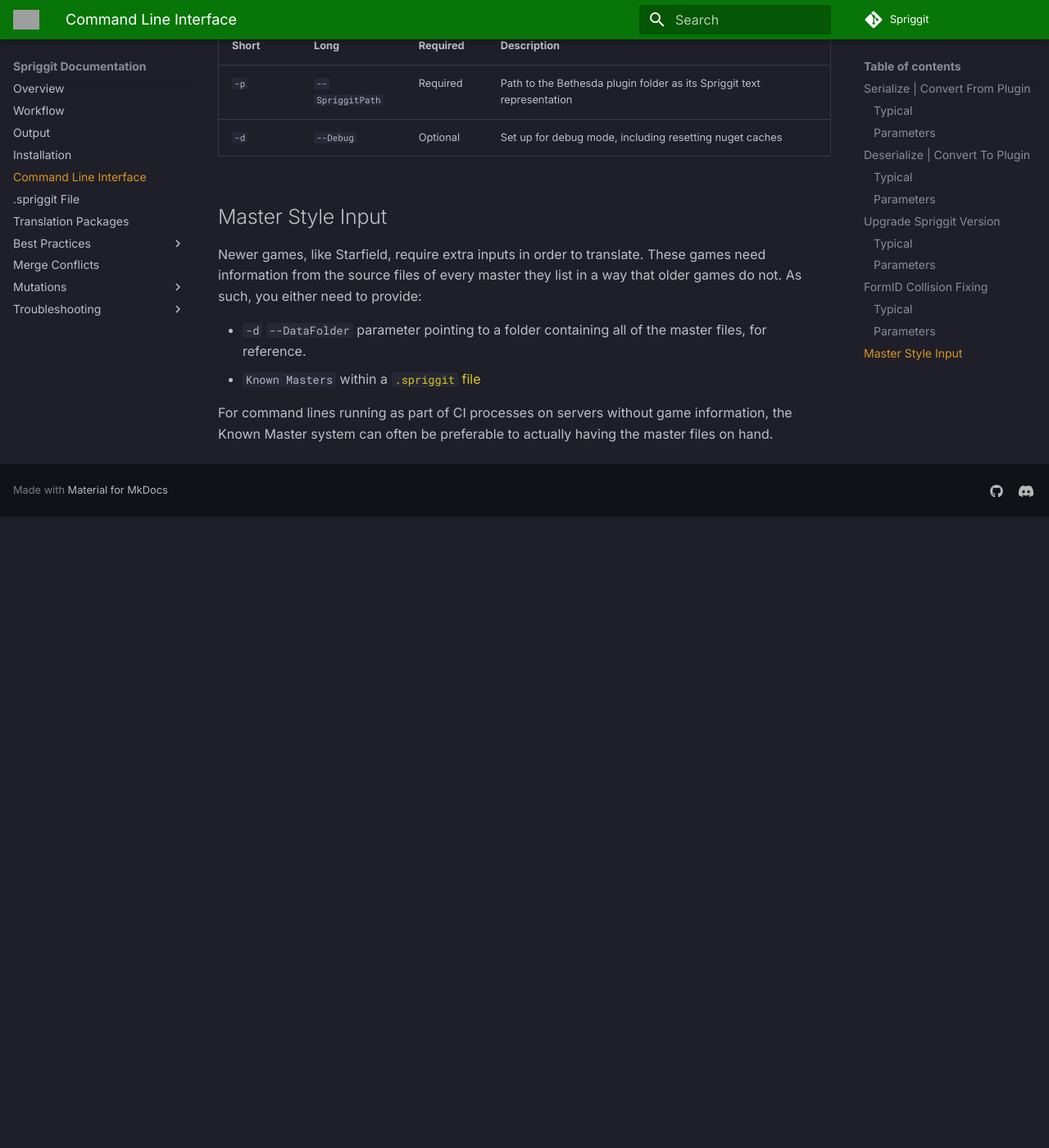
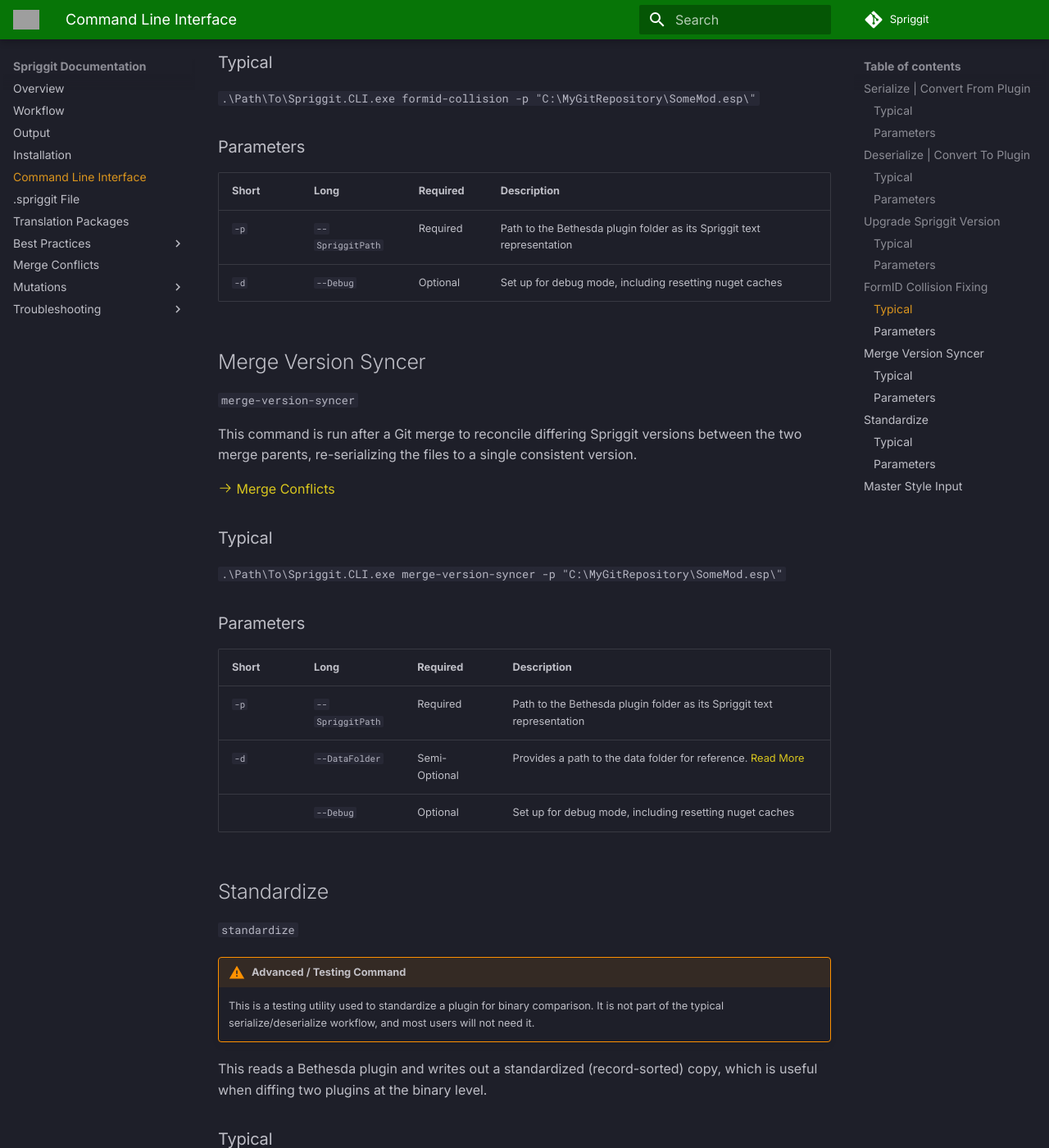
Before and after one commit to Mutagen-Modding/Spriggit, an MkDocs documentation site: the page built from docs/cli.md, in a window 1280 px wide and 1400 px high, scrolled down 4815 px. Shown: the whole window at 82% size. Built offline with MkDocs 1.6.1 and Material for MkDocs 9.7.7, drawn with Linux system fonts in a browser that asks for light colours; comment, search, counter and statistics services are not loaded; before the commit the page ends 5445 px from its top, so only the background shows below that; some of the changed text lies outside the part shown; grey boxes are pictures that could not be loaded.

Commit message:
Some more CLI docs

```diff
--- a/docs/cli.md
+++ b/docs/cli.md
@@ -23,6 +23,8 @@
 | `-p` | `--PackageName` | Semi-Optional | Spriggit serialization nuget package name to use for conversion.  Required if no `.spriggit` file is found. |
 | `-v` | `--PackageVersion` | Optional | Spriggit serialization nuget package version to use for conversion |
 | `-t` | `--Threads` | Optional | Maximum number of threads to use |
+| `-m` | `--ModKey` | Optional | ModKey override.  If left blank, the input file name is used |
+| `-c` | `--Check` | Optional | (default True).  Checks some basic correctness after serialization.  Not extensive. |
 | `-d` | `--DataFolder` | Semi-Optional | Provides a path to the data folder for reference.  [Read More](#master-style-input)  |
 | `-u` | `--ErrorOnUnknown` | Optional | (default True).  If on, will error out if any unknown records that are encountered |
 |      | `--Debug` | Optional | Set up for debug mode, including resetting nuget caches |
@@ -64,6 +66,7 @@
 | `-p` | `--PackageName` | Optional | Spriggit serialization nuget package name to use for conversion.  Leave blank to auto detect |
 | `-v` | `--PackageVersion` | Optional | Spriggit serialization nuget package version to use for conversion.  Leave blank to auto detect |
 | `-t` | `--Threads` | Optional | Maximum number of threads to use |
+| `-l` | `--Localized` | Optional | Forces the build to be localized if true, or unlocalized if false.  If missing, the mod's flags determine localization. |
 | `-d` | `--DataFolder` | Semi-Optional | Provides a path to the data folder for reference.  [Read More](#master-style-input)  |
 |      | `--Debug` | Optional | Set up for debug mode, including resetting nuget caches |
 | `-b` | `--BackupDays` | Optional | Days to keep backup plugins in the temp folder (default 30) |
@@ -120,6 +123,41 @@
 | `-p` | `--SpriggitPath` | Required | Path to the Bethesda plugin folder as its Spriggit text representation |
 | `-d` | `--Debug` | Optional | Set up for debug mode, including resetting nuget caches |
 
+## Merge Version Syncer
+`merge-version-syncer`
+
+This command is run after a Git merge to reconcile differing Spriggit versions between the two merge parents, re-serializing the files to a single consistent version.
+
+[:octicons-arrow-right-24: Merge Conflicts](merge-conflicts.md)
+
+### Typical
+`.\Path\To\Spriggit.CLI.exe merge-version-syncer -p "C:\MyGitRepository\SomeMod.esp\"`
+
+### Parameters
+| Short | Long | Required | Description |
+| ---- | ---- | ---- | ---- |
+| `-p` | `--SpriggitPath` | Required | Path to the Bethesda plugin folder as its Spriggit text representation |
+| `-d` | `--DataFolder` | Semi-Optional | Provides a path to the data folder for reference.  [Read More](#master-style-input)  |
+|      | `--Debug` | Optional | Set up for debug mode, including resetting nuget caches |
+
+## Standardize
+`standardize`
+
+!!! warning "Advanced / Testing Command"
+    This is a testing utility used to standardize a plugin for binary comparison.  It is not part of the typical serialize/deserialize workflow, and most users will not need it.
+
+This reads a Bethesda plugin and writes out a standardized (record-sorted) copy, which is useful when diffing two plugins at the binary level.
+
+### Typical
+`.\Path\To\Spriggit.CLI.exe standardize -i "C:\Games\...\SomeMod.esp" -o "C:\SomeMod.standardized.esp" -g SkyrimSE`
+
+### Parameters
+| Short | Long | Required | Description |
+| ---- | ---- | ---- | ---- |
+| `-i` | `--InputPath` | Required | Path to the Bethesda plugin (esp/esm) |
+| `-o` | `--OutputPath` | Required | Path to output the standardized Bethesda plugin |
+| `-g` | `--GameRelease` | Required | Game release that the plugin is related to |
+
 ## Master Style Input
 Newer games, like Starfield, require extra inputs in order to translate.  These games need information from the source files of every master they list in a way that older games do not.  As such, you either need to provide:
 
```
